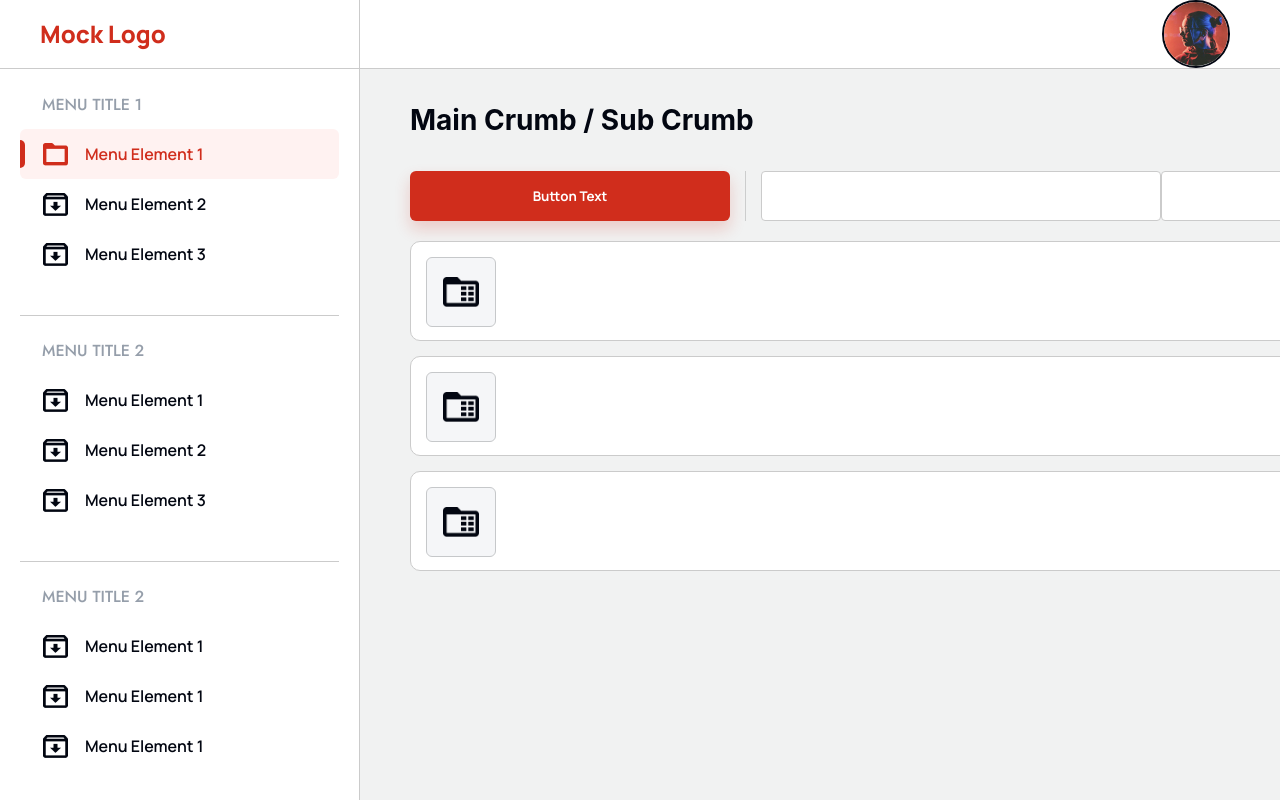
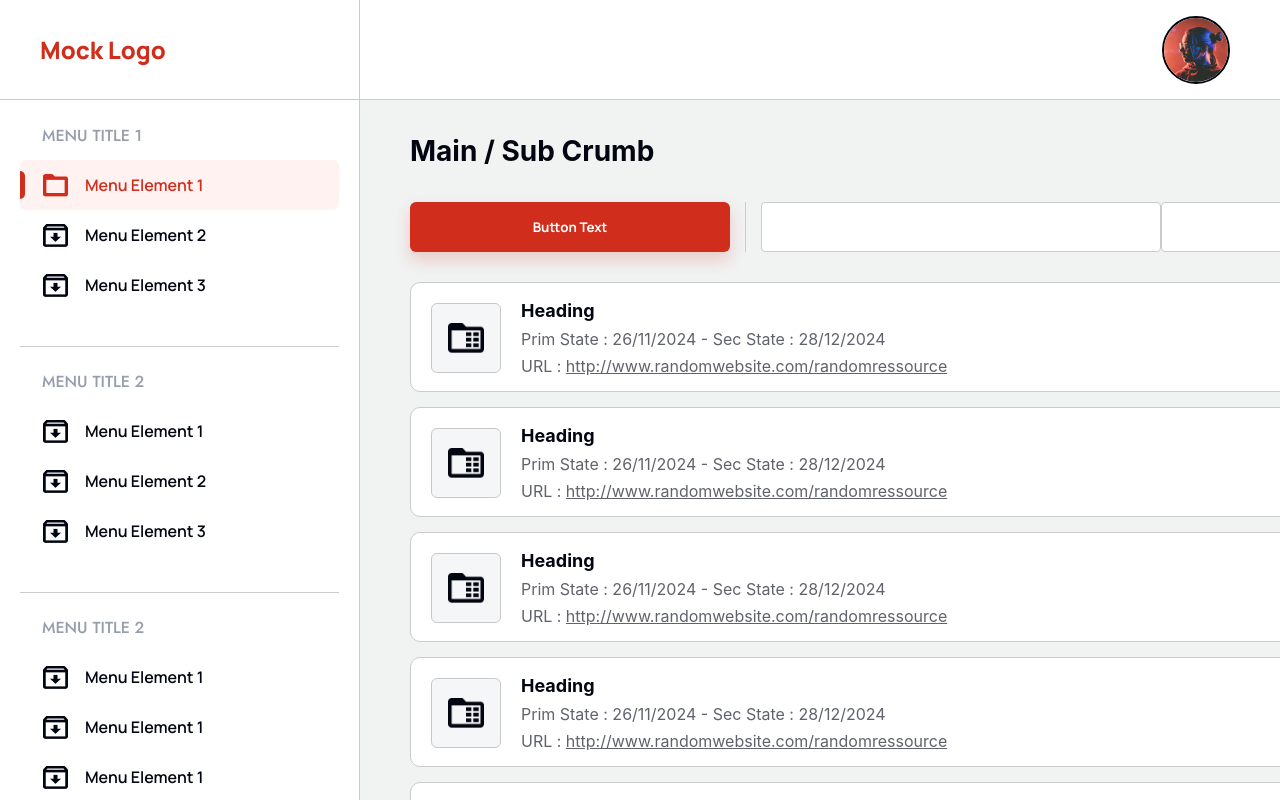
Before and after one commit to ask0ldd/Mock, a React (Vite) app: page / in a window 1280 px wide. Shown: the top 800 px of the page. Built offline with nearby package versions, Linux system fonts and the light colour scheme.

Commit message:
datas container

```diff
--- a/src/App.css
+++ b/src/App.css
@@ -1,16 +1,15 @@
 #root {
   /*max-width: 1280px;*/
   width: 100%;
-  height: 100vh;
+  min-height: 100vh;
   margin: 0 auto;
-  text-align: center;
   background-color: var(--main-bg-color);
   display: flex;
   flex-direction: column;
 }
 
 main {
-  height: 100vh;
+  height: 100%;
   width: 100%;
   display: flex;
   flex-direction: row;
@@ -44,7 +43,7 @@ main .activeFolderBody .activeFoldersContainer {
 main .activeFolderBody .buttonsInputsSearchBarContainer {
   height: 50px;
   width: 100%;
-  margin-bottom: 20px;
+  margin-bottom: 30px;
   display: flex;
   flex-direction: row;
   margin-top: 30px;
@@ -54,6 +53,7 @@ main .activeFolderBody .buttonsInputsSearchBarContainer button {
   height: 100%;
   width: 320px;
   box-shadow: 0 8px 16px rgb(208, 45, 28, 0.2);
+  cursor: pointer;
 }
 
 main .activeFolderBody .buttonsInputsSearchBarContainer .separator {
@@ -69,6 +69,11 @@ main .activeFolderBody .buttonsInputsSearchBarContainer .searchInput {
   background-color: var(--sec-bg-color);
   border-radius: 4px;
   border: 1px solid #cbcbcb;
+  padding: 0 20px;
+}
+
+main .activeFolderBody .buttonsInputsSearchBarContainer :focus {
+  outline: 1px solid var(--main-orange-color);
 }
 
 main .activeFolderBody .buttonsInputsSearchBarContainer .select {
@@ -78,4 +83,5 @@ main .activeFolderBody .buttonsInputsSearchBarContainer .select {
   border-radius: 4px;
   border: 1px solid #cbcbcb;
   margin-left: auto;
+  padding: 0 20px;
 }
--- a/src/App.tsx
+++ b/src/App.tsx
@@ -11,7 +11,7 @@ function App() {
       <main>
         <MainNavBar/>
         <section className='activeFolderBody'>
-          <h1>Main Crumb / Sub Crumb</h1>
+          <h1>Main / Sub Crumb</h1>
           <div className='buttonsInputsSearchBarContainer'>
             <button className='mainButton'>Button Text</button>
             <div className='separator'/>
@@ -19,6 +19,9 @@ function App() {
             <input className='select'/>
           </div>
           <div className='activeFoldersContainer'>
+            <ActiveFolderBar/>
+            <ActiveFolderBar/>
+            <ActiveFolderBar/>
             <ActiveFolderBar/>
             <ActiveFolderBar/>
             <ActiveFolderBar/>
--- a/src/components/ActiveFolderBar.tsx
+++ b/src/components/ActiveFolderBar.tsx
@@ -7,6 +7,11 @@ function ActiveFolderBar() {
             <figure className='folderIconContainer'>
                 <img src={bigfoldericon} className='folderIcon'/>
             </figure>
+            <div className='colMainDatasContainer'>
+                    <span className='heading'>Heading</span>
+                    <span className='secTextColor TYminus3'>Prim State : 26/11/2024  - Sec State : 28/12/2024</span>
+                    <span className='secTextColor'>URL : <a href="#">http://www.randomwebsite.com/randomressource</a></span>
+            </div>
         </article>
     )
 }
--- a/src/index.css
+++ b/src/index.css
@@ -15,6 +15,7 @@
   --main-border-color: #cbcbcb;
   --main-orange-color: #d02d1c;
   --main-text-color: #020611;
+  --sec-text-color: #60626c;
   font-family: Inter, system-ui, Avenir, Helvetica, Arial, sans-serif;
   line-height: 1.5;
   font-weight: 400;
--- a/src/style/ActiveFolderBar.css
+++ b/src/style/ActiveFolderBar.css
@@ -1,13 +1,13 @@
 .activeFolderContainer {
   background-color: var(--sec-bg-color);
   width: 100%;
-  height: 100px;
+  height: 110px;
   display: flex;
-  max-height: 100px;
+  max-height: 110px;
   flex-direction: row;
   border: 1px solid var(--main-border-color);
   border-radius: 10px;
-  padding: 15px;
+  padding: 20px;
 }
 
 .activeFolderContainer .folderIconContainer {
@@ -24,3 +24,29 @@
 .activeFolderContainer .folderIcon {
   width: 36px;
 }
+
+.activeFolderContainer .colMainDatasContainer {
+  display: flex;
+  flex-direction: column;
+  margin-left: 20px;
+  height: 100%;
+}
+
+.activeFolderContainer .colMainDatasContainer .secTextColor,
+.activeFolderContainer .colMainDatasContainer a {
+  color: var(--sec-text-color);
+}
+
+.activeFolderContainer .colMainDatasContainer a {
+  text-decoration: underline;
+}
+
+.activeFolderContainer .colMainDatasContainer .heading {
+  font-size: 18px;
+  font-weight: 700;
+  transform: translateY(-6px);
+}
+
+.activeFolderContainer .colMainDatasContainer .TYminus3 {
+  transform: translateY(-3px);
+}
--- a/src/style/Header.css
+++ b/src/style/Header.css
@@ -1,6 +1,8 @@
 header {
   height: 100px;
   width: 100%;
+  min-height: 100px;
+  flex-shrink: 0;
   background-color: var(--sec-bg-color);
   display: flex;
   flex-direction: row;
```
